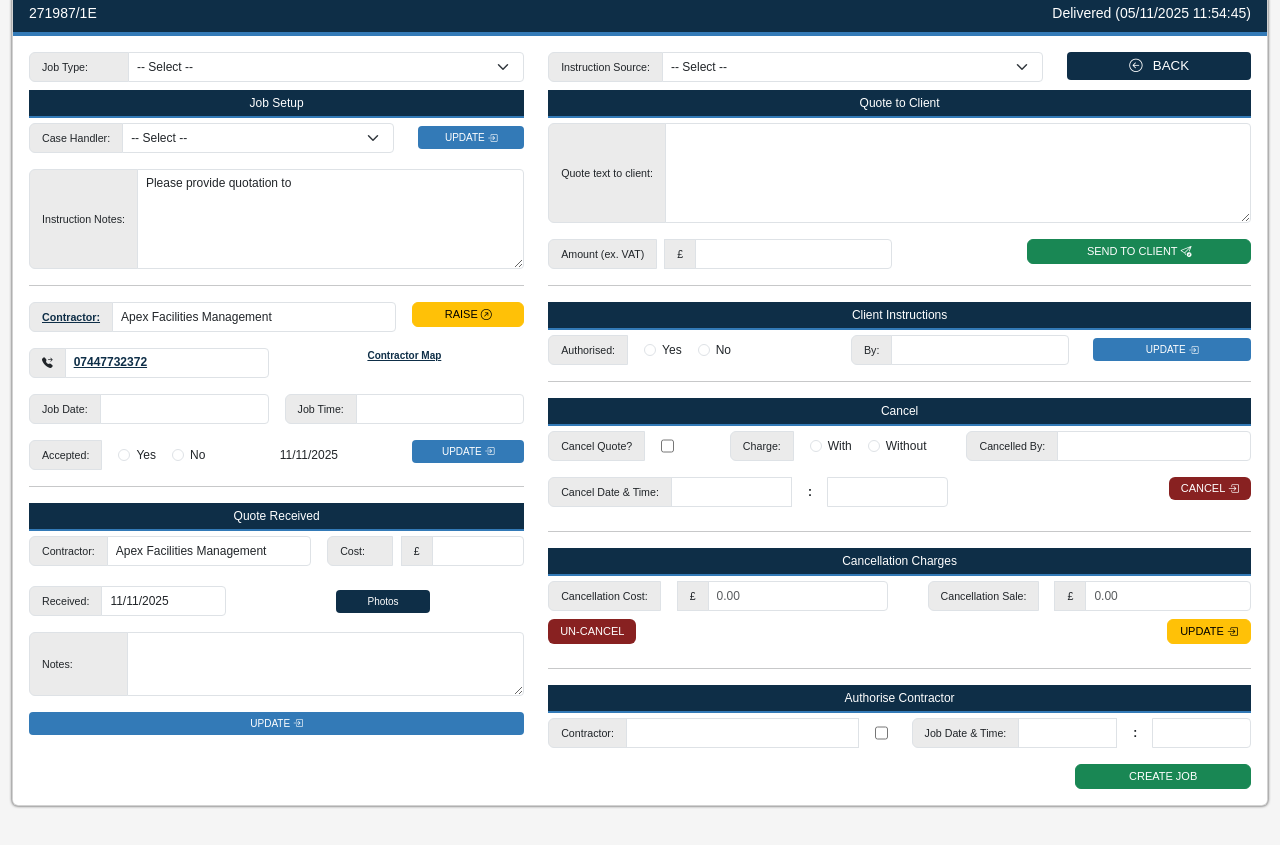
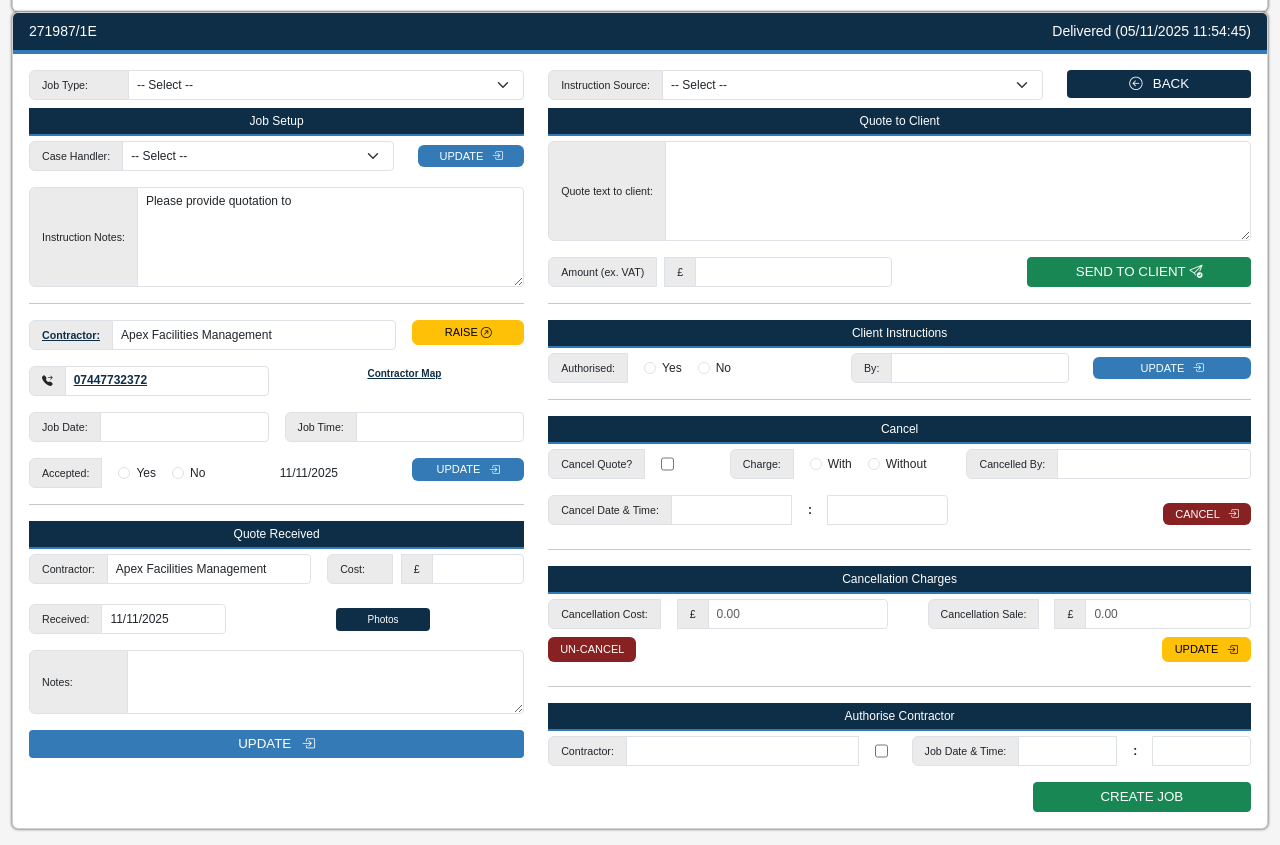
Before and after one commit to 7ZwOxAJEts/opera, a plain HTML site: page 006EditQuoteJobOut.html in a window 1280 px wide. Shown: the part 1014-1859 px from the top of the page. Before the commit the page ends 1836 px from the top, so only its background shows below. Drawn offline with Linux system fonts and the light colour scheme.

Commit message:
refactor: simplify column classes and update button styles across multiple HTML files

```diff
--- a/006EditQuoteJobOut.html
+++ b/006EditQuoteJobOut.html
@@ -46,7 +46,7 @@
 
         <div class="row">
 
-            <div class="col-xxl-4 fs-12">
+            <div class="col-xxl-4">
 
                 <form action="">
 
@@ -79,16 +79,24 @@
 
                             <div class="row mb-2">
 
-                                <div class="input-group w-50 col-6">
-                                    <span class="input-group-text" style="width: 75px;">Contact:</span>
-                                    <select name="" id="" class="form-select form-select-sm" required>
-                                        <option value="">-- Select --</option>
-                                    </select>
+                                <div class="col-md-6">
+
+                                    <div class="input-group">
+                                        <span class="input-group-text" style="width: 75px;">Contact:</span>
+                                        <select name="" id="" class="form-select form-select-sm" required="">
+                                            <option value="">-- Select --</option>
+                                        </select>
+                                    </div>`
+
                                 </div>
 
-                                <div class="input-group w-50 col-6">
-                                    <span class="input-group-text" style="width: 75px;">Tel:</span>
-                                    <a href="tel:01483 484 768" class="form-control form-control-sm">01483 484 768</a>
+                                <div class="col-md-6">
+
+                                    <div class="input-group">
+                                        <span class="input-group-text" style="width: 75px;">Tel:</span>
+                                        <a href="tel:01483 484 768" class="form-control form-control-sm">01483 484 768</a>
+                                    </div>
+
                                 </div>
 
                             </div>
@@ -320,8 +328,8 @@
 
                                     <div class="col-md-3 my-auto">
 
-                                        <button type="submit" class="btn btn-sm btn-secondary fs-10 col-12">
-                                            UPDATE <i class="bi bi-box-arrow-in-right"></i>
+                                        <button type="submit" class="btn btn-xs btn-secondary update-icon col-12">
+                                            UPDATE
                                         </button>
 
                                     </div>
@@ -413,8 +421,8 @@
                                     </div>
 
                                     <div class="col-md-3">
-                                        <button type="submit" class="btn btn-sm btn-secondary fs-10 col-12">
-                                            UPDATE <i class="bi bi-box-arrow-in-right"></i>
+                                        <button type="submit" class="btn btn-xs btn-secondary update-icon col-12">
+                                            UPDATE
                                         </button>
                                     </div>
 
@@ -465,8 +473,8 @@
 
                                     <div class="col-md-12">
 
-                                        <button type="submit" class="btn btn-sm btn-secondary fs-10 col-12">
-                                            UPDATE <i class="bi bi-box-arrow-in-right"></i>
+                                        <button type="submit" class="btn btn-sm btn-secondary update-icon col-12">
+                                            UPDATE
                                         </button>
 
                                     </div>
@@ -499,7 +507,7 @@
 
                                     <div class="col-md-4 offset-md-2">
 
-                                        <a href="" class="btn btn-xs btn-success col-12">
+                                        <a href="" class="btn btn-sm btn-success col-12">
                                             SEND TO CLIENT <i class="bi bi-send-check"></i>
                                         </a>
 
@@ -546,8 +554,8 @@
                                     </div>
 
                                     <div class="col my-auto">
-                                        <button type="submit" class="btn btn-sm btn-secondary fs-10 col-12">
-                                            UPDATE <i class="bi bi-box-arrow-in-right"></i>
+                                        <button type="submit" class="btn btn-xs btn-secondary update-icon col-12">
+                                            UPDATE
                                         </button>
                                     </div>
 
@@ -601,9 +609,9 @@
                                             <input type="text" value="" class="timepicker form-control form-control-sm">
                                         </div>
                                     </div>
-                                    <div class="col-md-5 text-end">
-                                        <button type="submit" class="btn btn-xs btn-danger">
-                                            CANCEL <i class="bi bi-box-arrow-in-right"></i>
+                                    <div class="col-md-5 text-end my-auto">
+                                        <button type="submit" class="btn btn-xs btn-danger update-icon">
+                                            CANCEL
                                         </button>
                                     </div>
 
@@ -635,8 +643,8 @@
 
                                         <button class="btn btn-xs btn-danger">UN-CANCEL</button>
 
-                                        <button class="btn btn-xs btn-warning">
-                                            UPDATE <i class="bi bi-box-arrow-in-right"></i>
+                                        <button class="btn btn-xs btn-warning update-icon">
+                                            UPDATE
                                         </button>
                                     </div>
 
@@ -671,8 +679,8 @@
 
                                     </div>
 
-                                    <div class="col-md-12 mt-3 text-end">
-                                        <button class="btn btn-xs btn-success col-3">
+                                    <div class="col-md-4 offset-md-8 mt-3 text-end">
+                                        <button class="btn btn-sm btn-success col-12">
                                             CREATE JOB
                                         </button>
                                     </div>
--- a/assets/css/style.css
+++ b/assets/css/style.css
@@ -244,6 +244,17 @@ a:hover {
     margin-left: 0.5em;
 }
 
+.update-icon::after {
+    content: "\F1BE";
+    font-family: "bootstrap-icons";
+    display: inline-block;
+    line-height: 1;
+    vertical-align: -.125em;
+    font-variant: normal;
+    font-style: normal;
+    margin-left: 0.5em;
+}
+
 .back-icon::before {
     content: "\F12A";
     font-family: "bootstrap-icons";
```
Also changed, not shown: 006AssessmentEditOut.html (+18 -10 lines), 006ChattelEditOut.html (+17 -9 lines), 006EditShutterJobOut.html (+17 -9 lines), 006EditStandardJobOut.html (+31 -23 lines), 006MainPropertyPageOut.html (+2 -2 lines).
